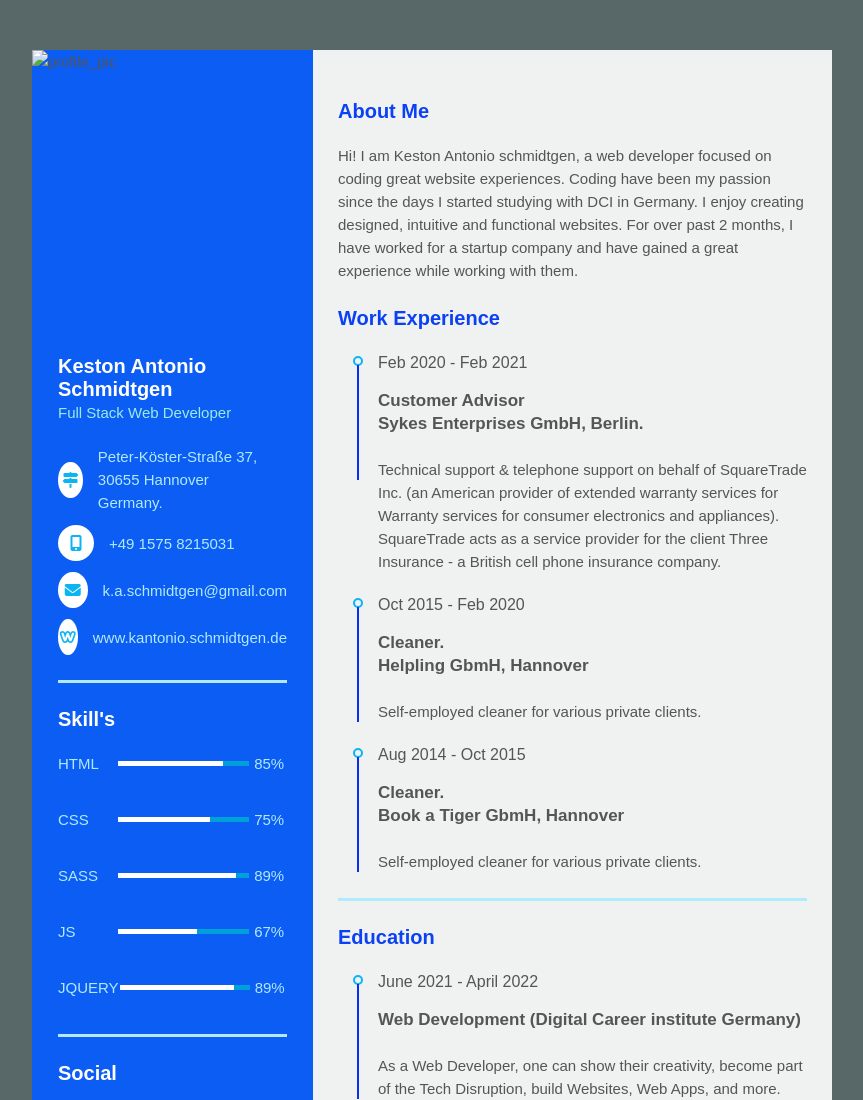
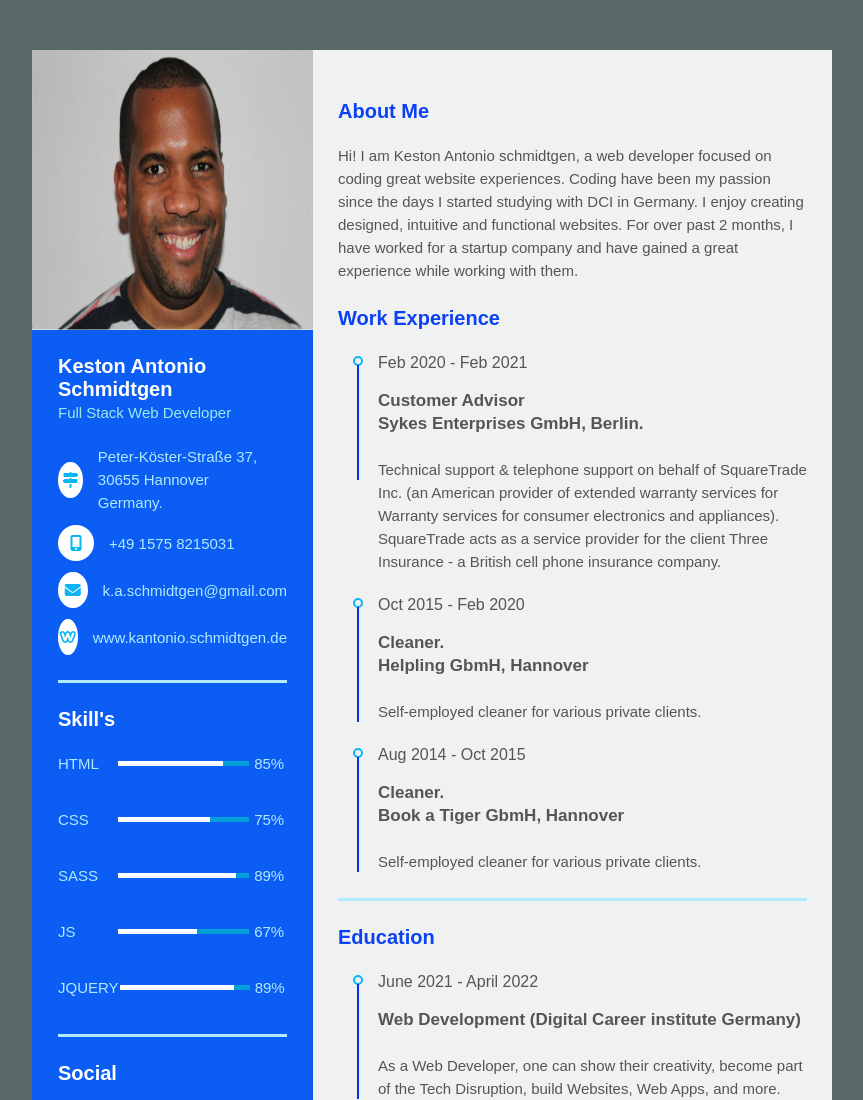
Before and after one commit to Keston-Antonio-Schmidtgen/DCI-Orientation-Course-End-Project-My-Resume, a plain HTML site: page index.html in a window 1280 px wide. Shown: the top 1100 px of the page, without its empty margins (208-1071 px from the left). Drawn offline with Linux system fonts and the light colour scheme.

Commit message:
Update index.html

```diff
--- a/index.html
+++ b/index.html
@@ -11,7 +11,7 @@
 <div class="resume">
    <div class="resume_left">
      <div class="resume_profile">
-       <img src="My Profile Pic K.A.S.jpeg" width="220" height="150" alt="profile_pic">
+       <img src="img.jpeg" width="220" height="150" alt="profile_pic">
      </div>
      <div class="resume_content">
        <div class="resume_item resume_info">
```
